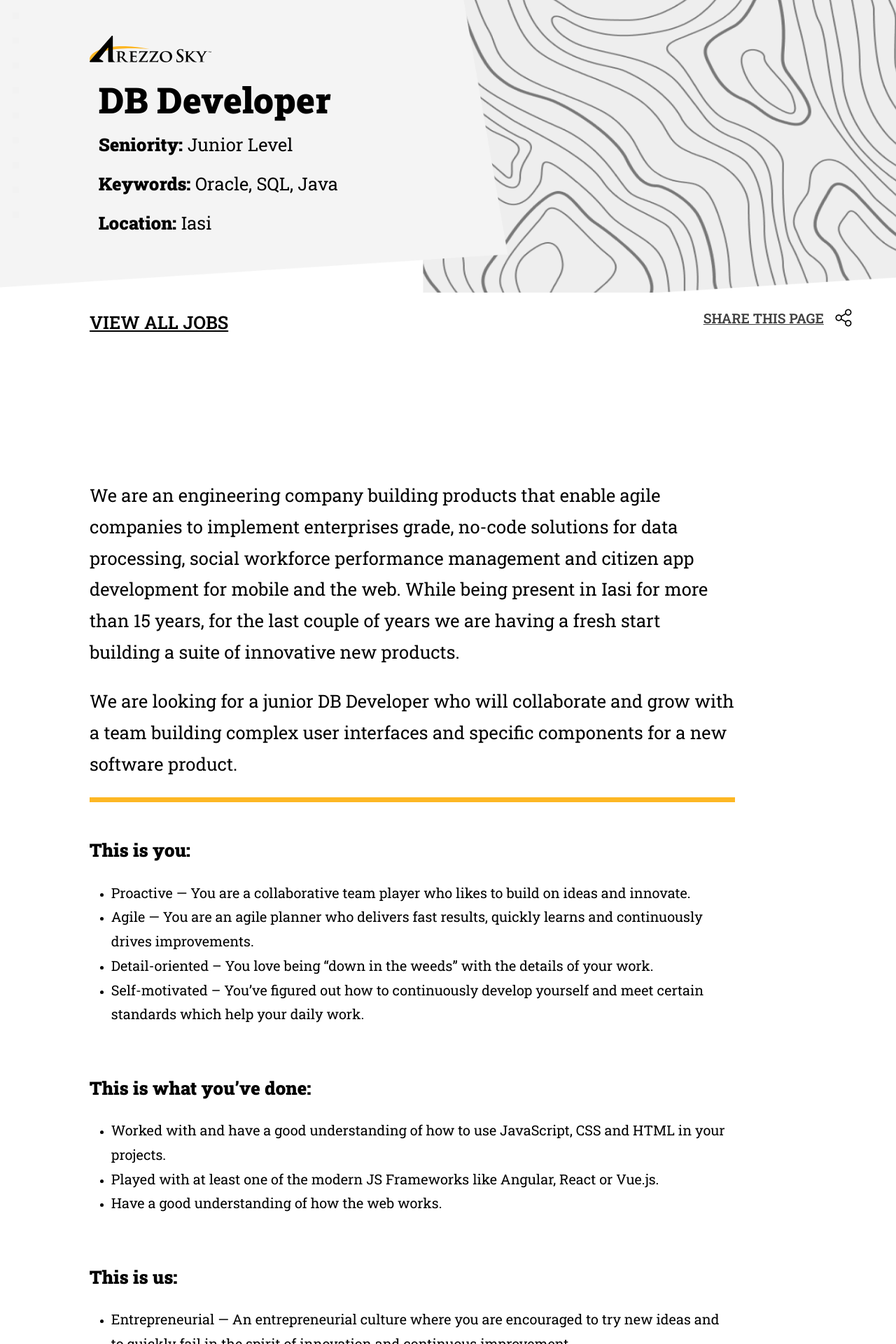
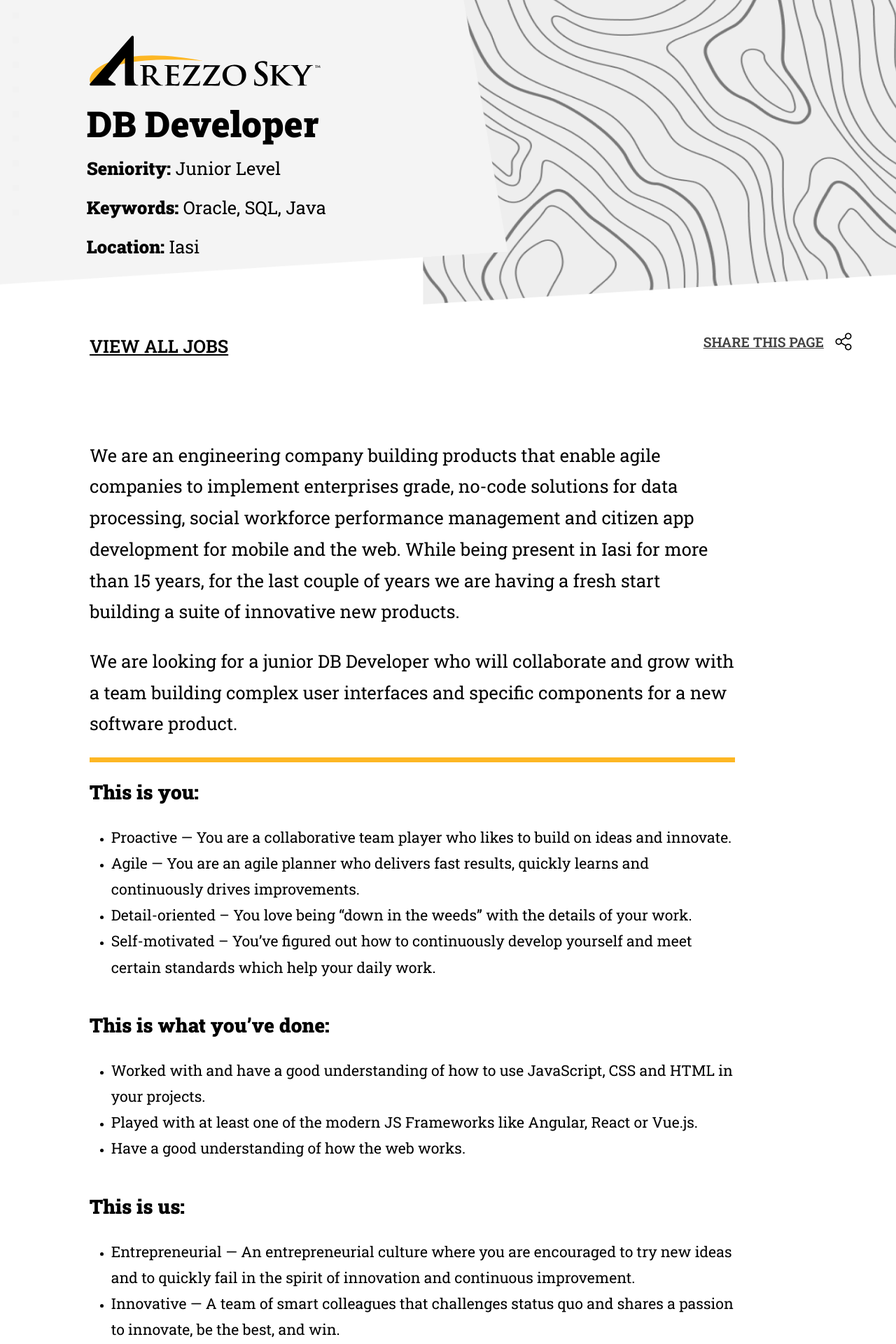
Before and after one commit to dhananjay-fe/dhananjay-fe.github.io, a Jekyll site: the page built from _jobs/database.md, in a window 1280 px wide. Shown: the top 1920 px of the page at 70% size. Built offline with Jekyll 4.4.1, drawn with Linux system fonts in a browser that asks for light colours.

Commit message:
logo alignment and button cursor and space reduction on page2

```diff
--- a/_jobs/database.md
+++ b/_jobs/database.md
@@ -7,7 +7,6 @@ Seniority: Junior Level
 layout: default
 ---
 
-<div class= "second-page-headline">&nbsp;</div>
 
 We are an engineering company building products that enable agile companies to implement enterprises grade, no-code solutions for data processing, social workforce performance management and citizen app development for mobile and the web. While being present in Iasi for more than 15 years, for the last couple of years we are having a fresh start building a suite of innovative new products.
 
--- a/assets/css/css_default_pg.css
+++ b/assets/css/css_default_pg.css
@@ -4,7 +4,8 @@
     background: url('/assets/images/banner-image-second-page.png');
    background: url('/assets/images/banner-image-second-page.png');
    background-repeat: no-repeat;
-  background-size: cover;
+   background-size: 100% 110%;
+  /*background-size: contain;*/
  }
 
  .banner2 .sec1{
@@ -24,11 +25,13 @@
 .logo-container2 .company-logo{
     margin-left: 10%;
     margin-top: 4%;
-    width: 174px;
-    height: 38px;
+    /*width: 174px;
+    height: 38px;*/
+    width: 32vw;
+    height: 8vh;
     background: url(/assets/images/Layer1.svg);
     background-repeat: no-repeat;
-    background-size: cover;
+    background-size: contain;
 }
 
 .logo-container2 #job-info{
@@ -72,9 +75,9 @@
 
 .second-page-headline{
     font-weight: 900;
-    font-size: 26px;
+    font-size: 2.2vw;
     line-height: 1.75;
-    padding-top: 5%;
+    padding-top: 2%;
 }
 
 .job-details-data2 > p {
@@ -87,7 +90,7 @@
 
 .job-details-data2 > ul {
     font-weight: 400;
-    font-size: 1.55vw;
+    font-size: 1.66vw;
     line-height: 1.75;
     font-style: normal;
     color: #000000;
@@ -104,6 +107,7 @@
         line-height: 100%;
         padding-top: 1%;
         font-size: 4vw;
+        margin-left: -1.5%;
 
     }
 
@@ -112,6 +116,7 @@
         line-height: 15%;
         padding-top: 1%;
         padding-bottom: 5%;
+        margin-left: -1.5%;
     }
 
     #btnApply{
@@ -125,7 +130,10 @@
         background: #FDB724;
         box-shadow: 10px 10px 10px 0px rgba(0, 0, 0, 0.25);
         margin-bottom: 11%;
-        height: 105px;
-        width: 29.34vw;
+        height: 14.5vh;
+        width: 26vw;
+        cursor: pointer;
+        /*height: 105px;
+        width: 29.34vw; */
 
         }
--- a/assets/css/main.css
+++ b/assets/css/main.css
@@ -31,16 +31,6 @@ body {
   padding-right: 2%;
   min-width: max-content;
   max-width: 100%;
-
-   /*background-size: 100% 100%;
-   height: 100%;
-   width: 100%;
-   z-index: -1;
-   padding-bottom: 10%;
-   top : 0;
-   left : 0;
-   right : 0;*/
-
  }
 
  .banner1 .sec1{
@@ -60,11 +50,13 @@ body {
 
 .logo-container .company-logo{
     margin-top: 8%;
-    width: 174px;
-    height: 38px;
+    width: 32vw;
+    height: 8vh;
+    /*width: 174px;
+    height: 38px; */
     background: url(/assets/images/Layer1.svg);
     background-repeat: no-repeat;
-    background-size: cover;
+    background-size: contain;
 }
 
 
@@ -152,8 +144,10 @@ color: #FDB724;
 
 
 .job-block .bullet-jobs{
-    width: 34px;
-    height: 7px;
+    width: 2.2vw;
+    height: .8vh;
+    /*width: 34px;
+    height: 7px; */
     vertical-align: middle;
     background: #000000;
     padding:0%;
@@ -218,7 +212,8 @@ text-decoration: none;
 
 #job-lst-line{
     background: #FDB724;
-    height: 7px;
+    height: .8vh;
+    /*height: 7px; */
     /*width: 90%;*/
     margin-right: 10%;
 
@@ -278,13 +273,17 @@ font-weight: 900;
 border: none;
 font-size: 2.5vw;
 line-height: 1.125;
+cursor: pointer;
 /* or 34px */
 color: #000000;
 margin-bottom: 10%;
-width: 23vw;/*286px;*/
-height: 12.5vh;/*64px;*/
+/*width: 23vw;/*286px;*/
+/*height: 12.5vh;64px; */
+width: 24vw;
+height: 10.5vh;
 text-align: center;
 }
+
 
 .share-link-home{
     display: flex;
```
Also changed, not shown: _jobs/front-end.md (+0 -1 lines), _jobs/java.md (+0 -1 lines).
